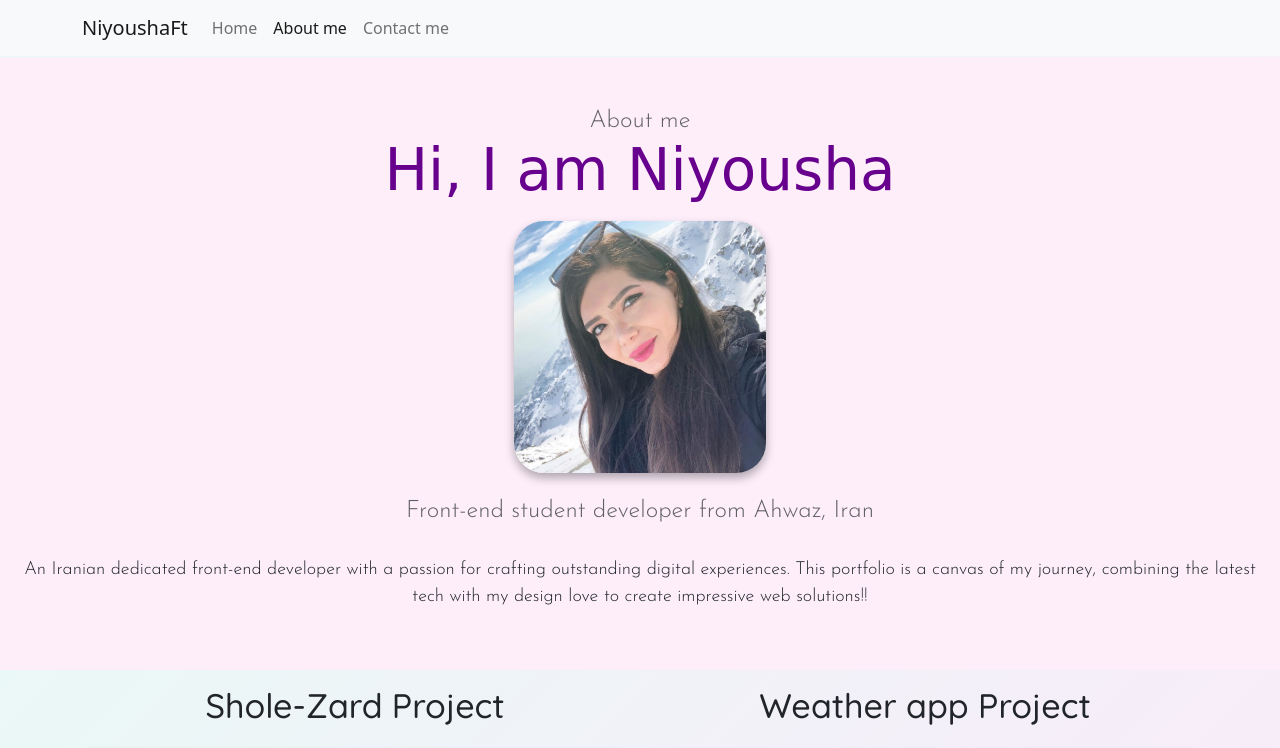
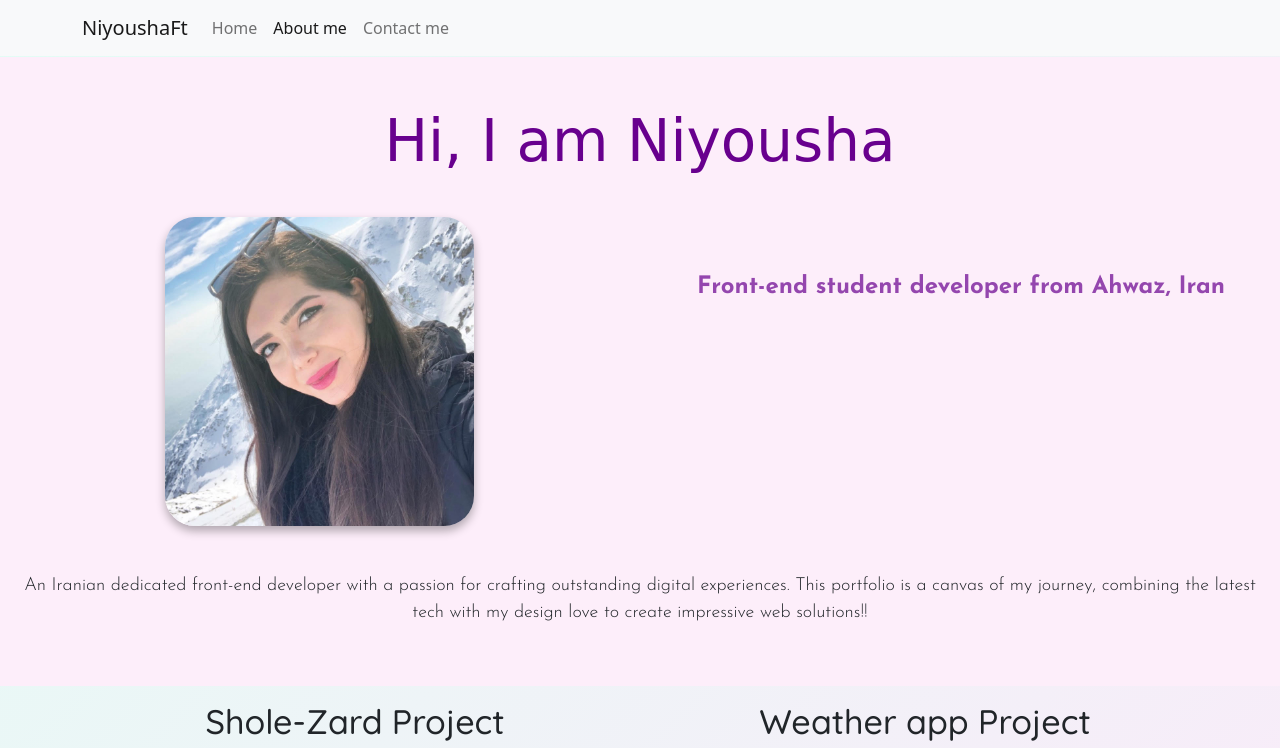
Before and after one commit to niyousha-ft/Homework-week4-responsive, a plain HTML site: page about.html in a window 1280 px wide. Shown: the top 748 px of the page. Drawn offline with nearby package versions, Linux system fonts and the light colour scheme; a web font is replaced by a local one.

Commit message:
Updated CSS of about page

```diff
--- a/about.html
+++ b/about.html
@@ -56,16 +56,23 @@
     </nav>
     <div class="whole">
       <div class="hero">
-        <h3 class="text-left">About me</h3>
-        <h1 class="text-center">Hi, I am Niyousha</h1>
+        <h1 class="text-center mb-4">Hi, I am Niyousha</h1>
+
+        <div class="row">
+          <div class="col-sm-6">
             <img
               src="images/myself.jpg"
               class="img-fluid myself-img mb-3 mt-3"
               alt="niyousha"
             />
-        <h3 class="text-center mt-2">
+          </div>
+          <div class="col-sm-6">
+          </br></br></br>
+            <h3 class="text-center">
               Front-end student developer from Ahwaz, Iran
             </h3>
+          </div>
+        </div>
         <div class="about-paragraphs text-center">
           <p>
             An Iranian dedicated front-end developer with a passion for crafting
--- a/style.css
+++ b/style.css
@@ -140,13 +140,18 @@ p {
 }
 
 .myself-img {
-  width: 20%;
+  width: 50%;
   border-radius: 30px;
   box-shadow: var(--box-shadow);
 }
 
 .about-paragraphs p {
   margin: 10px;
+}
+
+.whole h3 {
+  font-weight: bold;
+  color: var(--hover-color);
 }
 
 .email-link {
@@ -193,4 +198,7 @@ footer {
   .intro-msg {
     font-size: 12px;
   }
+  .myself-img {
+    width: 40%;
+  }
 }
```
Lines whose indentation alone changed are shown as unchanged.
